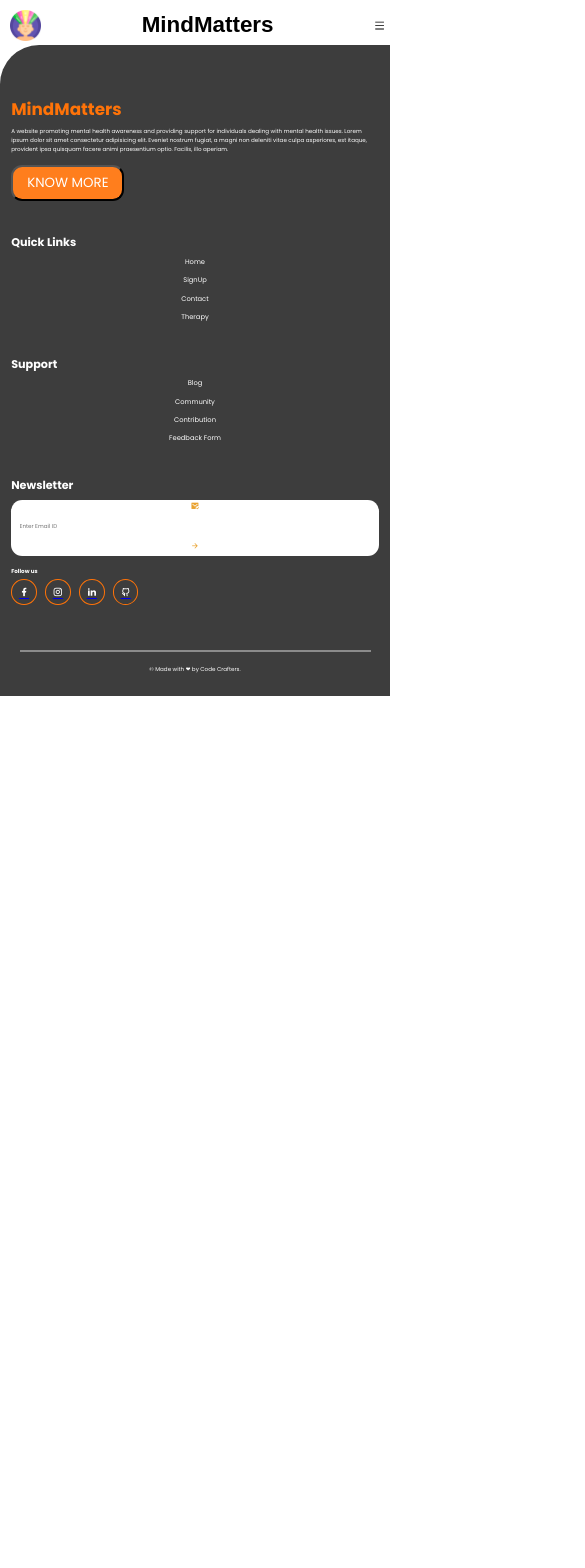
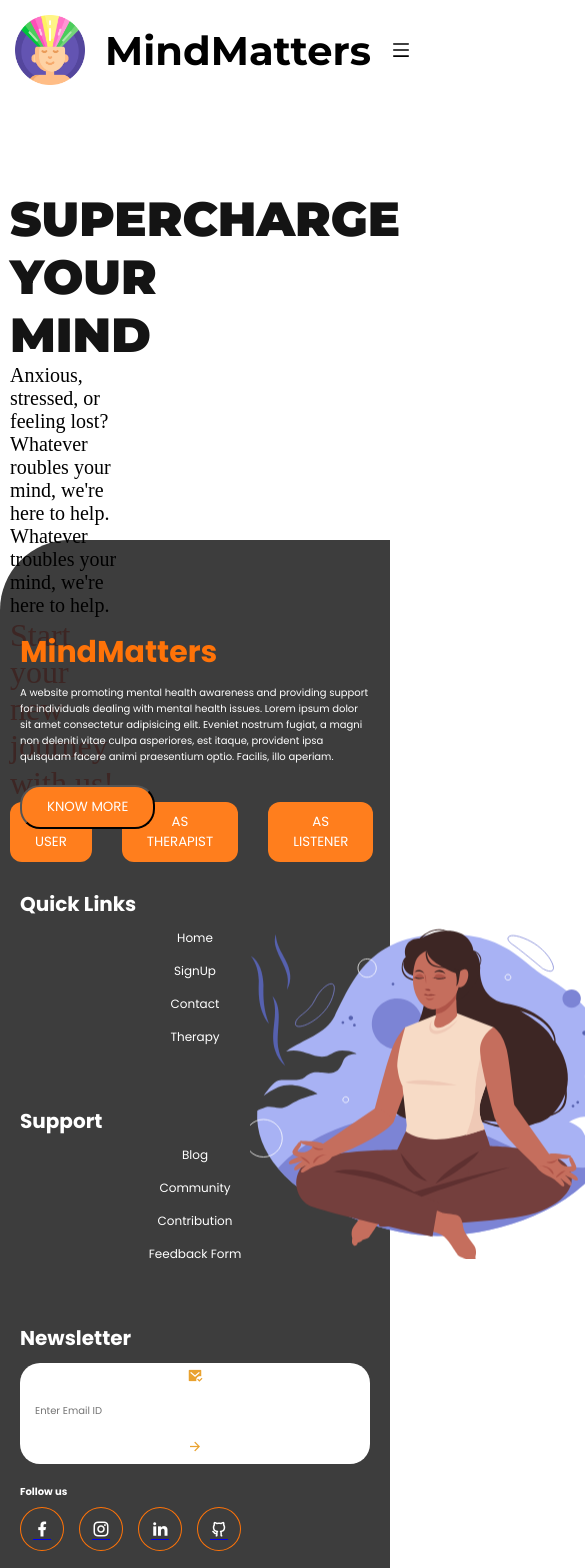
Before and after one commit to Rahul-Purohit1/Mind-Matters, a React (Create React App) app: page / in a window 390 px wide. Shown: the top 1568 px of the page, 585 px wide, since content can reach past the window. Before the commit the page ends 844 px from the top, so only its background shows below. Built offline with nearby package versions, Linux system fonts and the light colour scheme.

Commit message:
landing css

```diff
--- a/package.json
+++ b/package.json
@@ -3,6 +3,9 @@
   "version": "0.1.0",
   "private": true,
   "dependencies": {
+    "@emotion/react": "^11.11.1",
+    "@emotion/styled": "^11.11.0",
+    "@mui/material": "^5.14.3",
     "@testing-library/jest-dom": "^5.17.0",
     "@testing-library/react": "^13.4.0",
     "@testing-library/user-event": "^13.5.0",
--- a/src/components/Footer/footer.css
+++ b/src/components/Footer/footer.css
@@ -15,7 +15,7 @@ h2 {
 .footer-container {
   color: #fff;
   background-color: #3d3d3d;
-  position: relative;
+  /* position: relative; */
   border-top-left-radius: 7rem;
   font-size: 1rem;
   padding: 2rem 0;
--- a/src/components/LandingPage/LandingPage.js
+++ b/src/components/LandingPage/LandingPage.js
@@ -1,14 +1,40 @@
 import React from "react";
 import Navbar from "../Navbar/Navbar";
 import Footer from "../Footer/Footer";
+import "../LandingPage/landingpage.css";
+import floating from "../../img/frame.svg";
 
 const LandingPage = () => {
   return (
     <>
       <Navbar />
-      <div className="upperContainer">
-        <div></div>
-        <div></div>
+      <div className="heading_section">
+        <div className="upperContainer">
+          <div className="left_container_upper">
+            <div className="left_uppper_heading">
+              <h1>SUPERCHARGE </h1>
+              <h1>YOUR MIND</h1>
+            </div>
+            <h4>
+              Anxious, stressed, or feeling lost? Whatever roubles your mind,
+              we're here to help. Whatever troubles your mind, we're here to
+              help.
+            </h4>
+            <h3>Start your new journey with us!</h3>
+            <div className="buttons_upper_container">
+              <button className=" upper_btn">As User</button>
+              <button className=" upper_btn">As Therapist</button>
+              <button className=" upper_btn">As Listener</button>
+            </div>
+          </div>
+          <div className="right_upper_container">
+            <img
+              className="floating flt_img"
+              alt="meditating image"
+              src={floating}
+            />
+          </div>
+        </div>
       </div>
       <Footer />
     </>
--- a/src/components/LandingPage/landingpage.css
+++ b/src/components/LandingPage/landingpage.css
@@ -0,0 +1,105 @@
+@import url("https://fonts.googleapis.com/css2?family=Inter&family=Montserrat:wght@700;900&display=swap");
+html {
+  font-size: 62.5%;
+}
+.heading_section {
+  display: block;
+  width: 100%;
+  height: auto;
+}
+
+.upperContainer {
+  display: flex;
+  /* flex-wrap: wrap-reverse; */
+  gap: 2rem;
+  margin-top: 5rem;
+  width: 100%;
+  height: 40rem;
+}
+.left_container_upper {
+  display: flex;
+  flex-direction: column;
+  margin-top: 5rem;
+  margin-left: 1rem;
+  width: 30%;
+  gap: rem;
+}
+.left_container_upper h1 {
+  color: #141414;
+  font-family: Montserrat;
+  font-size: 4.8rem;
+  font-style: normal;
+  font-weight: 900;
+}
+.left_container_upper h4 {
+  color: #000;
+  font-family: DM Sans;
+  font-size: 2rem;
+  font-style: normal;
+  font-weight: 400;
+}
+
+.left_container_upper h3 {
+  color: #3d2624;
+  font-family: DM Sans;
+  font-size: 3.2rem;
+  font-style: normal;
+  font-weight: 400;
+}
+.left_uppper_heading {
+  margin-top: 0rem;
+}
+.upper_btn {
+  background-color: #ff7e1d;
+  padding: 1rem 2.5rem;
+  color: #fff;
+  text-transform: uppercase;
+  border: rgb(158, 158, 158);
+  border-radius: 1.2rem;
+  transition: background-color 0.3s, color 0.3s;
+}
+
+.upper_btn:hover {
+  background-color: rgb(152, 73, 255);
+}
+
+.buttons_upper_container {
+  display: flex;
+  gap: 3rem;
+}
+.floating {
+  animation-name: floating;
+  animation-duration: 3s;
+  animation-iteration-count: infinite;
+  animation-timing-function: ease-in-out;
+  margin-left: 30px;
+  margin-top: 5px;
+  max-width: 100%;
+}
+.flt_img {
+  width: 40rem;
+  margin-top: 4rem;
+  margin-left: 25rem;
+}
+
+@keyframes floating {
+  0% {
+    transform: translate(0, 0px);
+  }
+  50% {
+    transform: translate(0, 35px);
+  }
+  100% {
+    transform: translate(0, -0px);
+  }
+}
+
+@media (max-width: 1024px) {
+}
+
+@media (max-width: 600px) {
+  .upperContainer {
+    display: flex;
+    flex-direction: column;
+  }
+}
--- a/src/components/Navbar/navbar.css
+++ b/src/components/Navbar/navbar.css
@@ -151,81 +151,3 @@ html {
     font-size: 1.8rem;
   }
 }
-
-@media screen and (max-width: 1024px) {
-  /* Further adjust font size and spacing for smaller medium-sized screens */
-  html {
-    font-size: 45%;
-  }
-
-  /* Adjust logo size for smaller medium-sized screens */
-  .logo_main {
-    width: 6.5rem;
-  }
-}
-
-@media screen and (max-width: 768px) {
-  /* Adjust font size and spacing for tablets and smaller laptops */
-  html {
-    font-size: 40%;
-  }
-
-  /* Simplify navbar layout and link styles for tablets */
-  .navbarbody {
-    padding: 1rem;
-  }
-
-  .linksparentbody {
-    gap: 1.5rem;
-  }
-
-  .navbarlinks {
-    margin-left: 0.5rem;
-    font-size: 1.6rem;
-    gap: 1.5rem;
-  }
-
-  .links,
-  .both_btn {
-    margin-right: 1rem;
-  }
-
-  /* Adjust button font size for tablets */
-  .signup_btn,
-  .login_btn {
-    font-size: 1.3rem;
-  }
-}
-
-@media screen and (max-width: 480px) {
-  /* Adjust font size and spacing for smaller phones */
-  html {
-    font-size: 35%;
-  }
-
-  /* Simplify navbar layout and link styles for smaller phones */
-  .navbarbody {
-    padding: 0.8rem;
-  }
-
-  .logo_main {
-    width: 5.5rem;
-  }
-
-  .navbarlinks {
-    margin-left: 0.3rem;
-    font-size: 1.4rem;
-    gap: 1rem;
-  }
-
-  .links,
-  .both_btn {
-    margin-right: 0.5rem;
-  }
-
-  /* Adjust button font size for smaller phones */
-  .signup_btn,
-  .login_btn {
-    font-size: 1.2rem;
-  }
-}
--- a/src/index.css
+++ b/src/index.css
@@ -1,13 +1,16 @@
 body {
   margin: 0;
-  font-family: -apple-system, BlinkMacSystemFont, 'Segoe UI', 'Roboto', 'Oxygen',
-    'Ubuntu', 'Cantarell', 'Fira Sans', 'Droid Sans', 'Helvetica Neue',
+  font-family: -apple-system, BlinkMacSystemFont, "Segoe UI", "Roboto", "Oxygen",
+    "Ubuntu", "Cantarell", "Fira Sans", "Droid Sans", "Helvetica Neue",
     sans-serif;
   -webkit-font-smoothing: antialiased;
   -moz-osx-font-smoothing: grayscale;
 }
 
 code {
-  font-family: source-code-pro, Menlo, Monaco, Consolas, 'Courier New',
+  font-family: source-code-pro, Menlo, Monaco, Consolas, "Courier New",
     monospace;
 }
+html {
+  font-size: 62.5%;
+}
```
Also changed, not shown: src/img/frame.svg (added), 1 other file (tests, documents, lock files or other folders).
